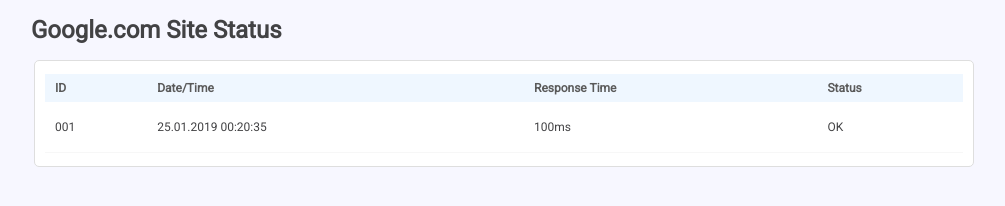
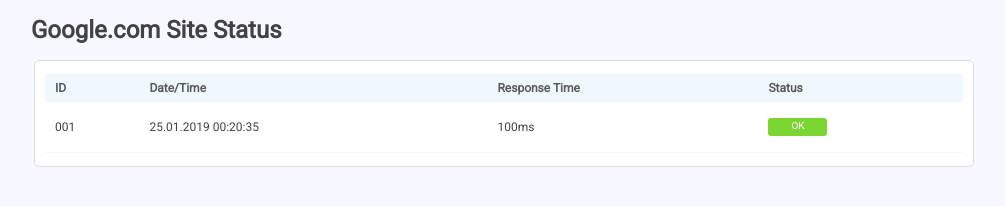
Before and after one commit to sudipbs/pingdomui, a plain HTML site: page status.html in a window 1280 px wide. Shown: the whole page, without its empty margins (99-1104 px from the left). Drawn offline with Linux system fonts and the light colour scheme.

Commit message:
changed status page

```diff
--- a/status.html
+++ b/status.html
@@ -23,7 +23,7 @@
                     <td>001</td>
                     <td>25.01.2019 00:20:35 </td>
                     <td>100ms</td>
-                    <td>OK</td>
+                    <td><div class="ok">OK</div></td>
                 </tr>
             </table>
         </div>
```
